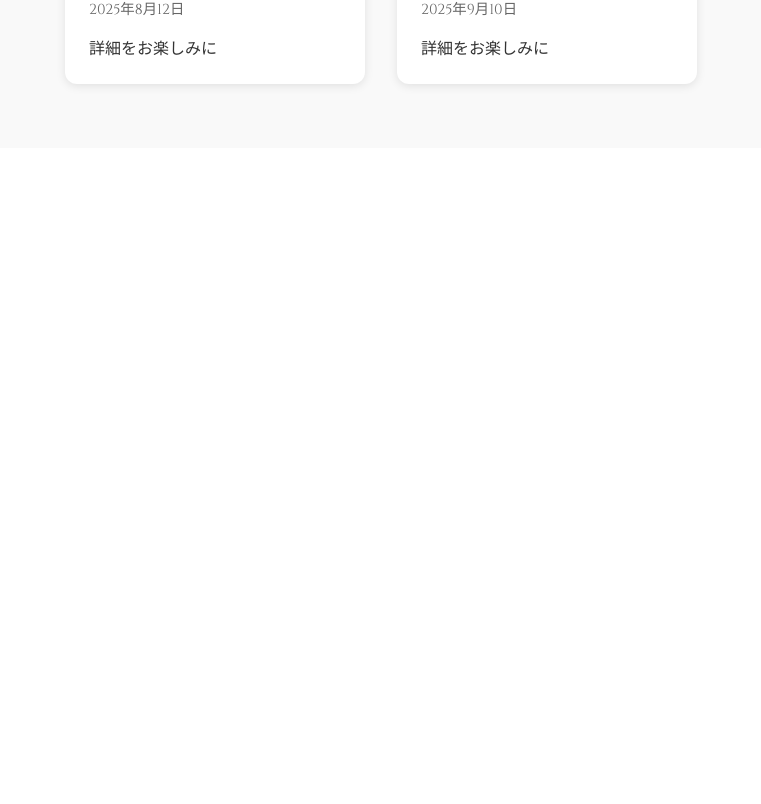
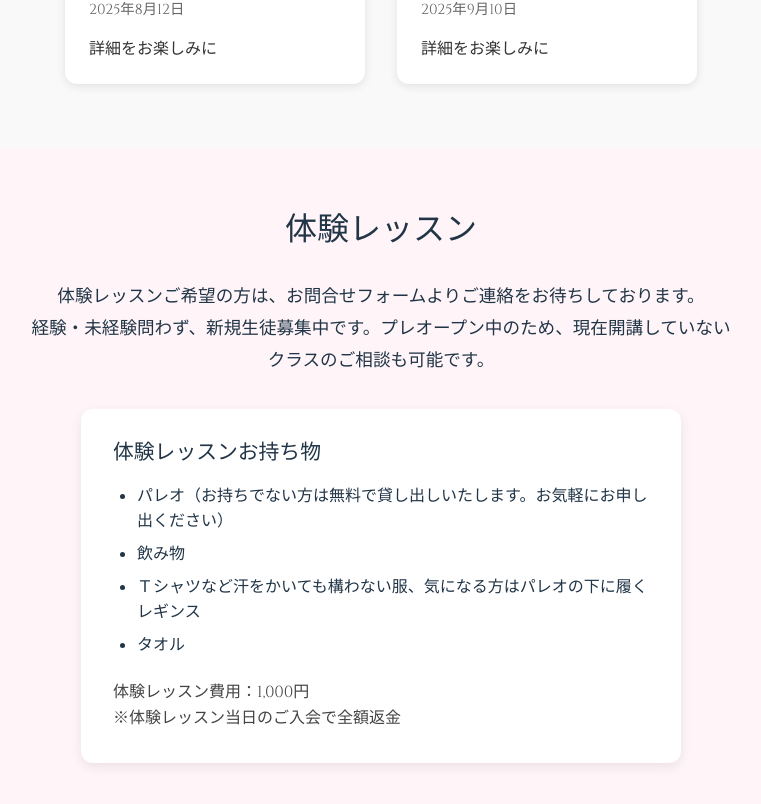
Before and after one commit to kthom123/tahitian-dance-site, a React (Vite) app in the folder client/: page / in a window 1280 px wide. Shown: the part 3025-3829 px from the top of the page, without its empty margins (259-1020 px from the left). Before the commit the page ends 3173 px from the top, so only its background shows below. Built offline with nearby package versions, Linux system fonts and the light colour scheme.

Commit message:
Added Trial Lesson section

```diff
--- a/client/src/App.jsx
+++ b/client/src/App.jsx
@@ -6,6 +6,8 @@ import Classes from "./components/Classes";
 import ClassDetails from "./components/ClassDetails";
 import Instructor from './components/Instructor';
 import Events from './components/Events';
+import TrialLesson from './components/TrialLesson';
+
 
 import './App.css';
 
@@ -29,6 +31,7 @@ function App() {
       <ClassDetails />
       <Instructor />
       <Events />
+      <TrialLesson />
     </div>
   );
 }
--- /dev/null
+++ b/client/src/components/TrialLesson.css
@@ -0,0 +1,52 @@
+.trial-section {
+  padding: 4rem 2rem;
+  background-color: #fff5f8;
+  text-align: center;
+  font-family: 'Cinzel', serif;
+}
+
+.trial-title {
+  font-size: 2rem;
+  margin-bottom: 2rem;
+  font-weight: bold;
+}
+
+.trial-description {
+  font-size: 1.1rem;
+  max-width: 700px;
+  margin: 0 auto 2rem auto;
+  line-height: 1.8;
+}
+
+.trial-items {
+  background-color: #ffffff;
+  border-radius: 12px;
+  padding: 2rem;
+  max-width: 600px;
+  margin: 0 auto;
+  box-shadow: 0 4px 12px rgba(0, 0, 0, 0.08);
+  text-align: left;
+}
+
+.trial-subtitle {
+  font-size: 1.3rem;
+  margin-bottom: 1rem;
+  font-weight: bold;
+}
+
+.trial-items ul {
+  list-style: disc;
+  padding-left: 1.5rem;
+  margin-bottom: 1.5rem;
+}
+
+.trial-items li {
+  margin-bottom: 0.5rem;
+  font-size: 1rem;
+}
+
+.trial-fee {
+  font-size: 1rem;
+  color: #444;
+  line-height: 1.6;
+}
--- /dev/null
+++ b/client/src/components/TrialLesson.jsx
@@ -0,0 +1,31 @@
+import React from "react";
+import "./TrialLesson.css";
+
+function TrialLesson() {
+  return (
+    <section className="trial-section" id="trial">
+      <h2 className="trial-title">体験レッスン</h2>
+
+      <p className="trial-description">
+        体験レッスンご希望の方は、お問合せフォームよりご連絡をお待ちしております。<br />
+        経験・未経験問わず、新規生徒募集中です。プレオープン中のため、現在開講していないクラスのご相談も可能です。
+      </p>
+
+      <div className="trial-items">
+        <h3 className="trial-subtitle">体験レッスンお持ち物</h3>
+        <ul>
+          <li>パレオ（お持ちでない方は無料で貸し出しいたします。お気軽にお申し出ください）</li>
+          <li>飲み物</li>
+          <li>Ｔシャツなど汗をかいても構わない服、気になる方はパレオの下に履くレギンス</li>
+          <li>タオル</li>
+        </ul>
+        <p className="trial-fee">
+          体験レッスン費用：<strong>1,000円</strong><br />
+          ※体験レッスン当日のご入会で<strong>全額返金</strong>
+        </p>
+      </div>
+    </section>
+  );
+}
+
+export default TrialLesson;
```
Also changed, not shown: client/src/components/Contact.css (added), client/src/components/Contact.jsx (added).
